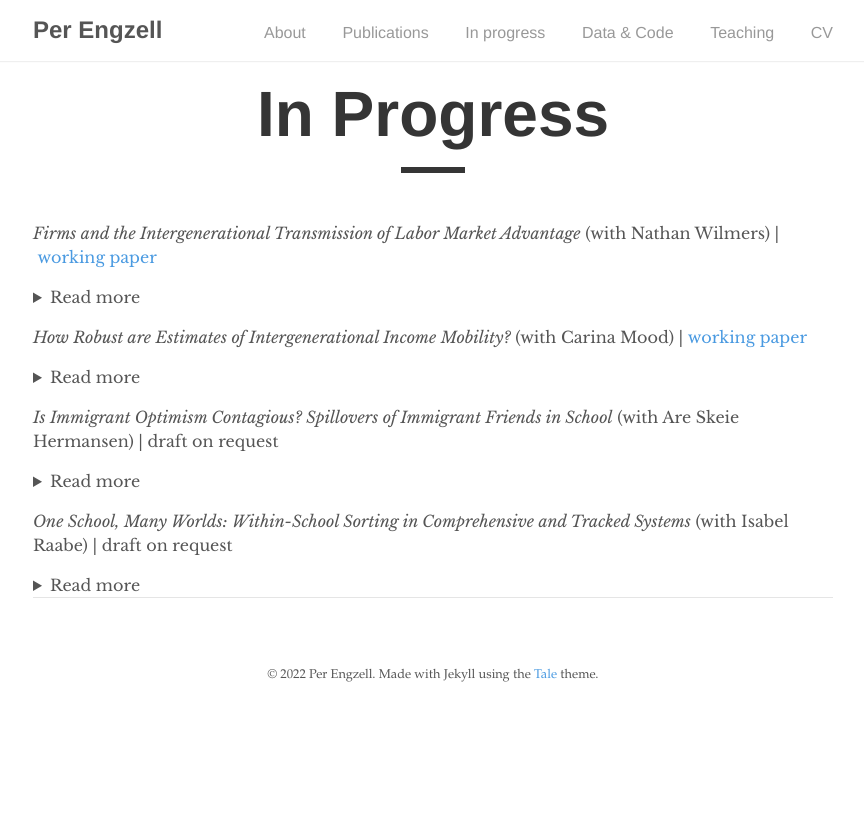
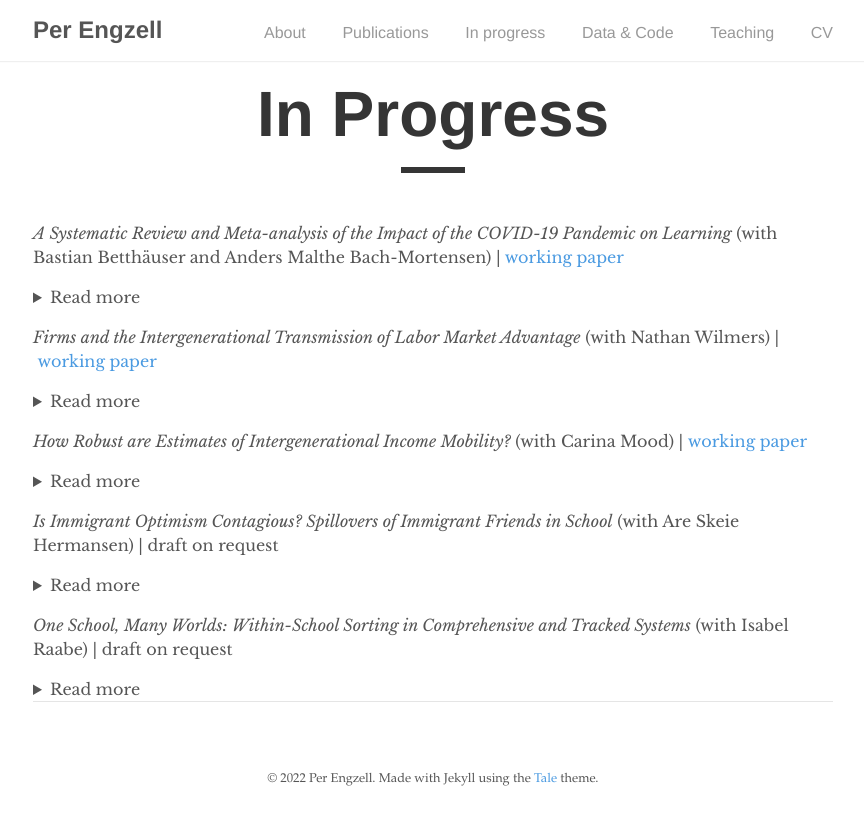
Before and after one commit to pengzell/pengzell.github.io, a Jekyll site: the page built from _pages/inprogress.md, in a window 1280 px wide. Shown: the top 825 px of the page, without its empty margins (207-1071 px from the left). Built offline with Jekyll 4.4.1, drawn with Linux system fonts in a browser that asks for light colours.

Commit message:
Update inprogress.md

```diff
--- a/_pages/inprogress.md
+++ b/_pages/inprogress.md
@@ -4,6 +4,12 @@ title: "In Progress"
 author: "Per Engzell"
 permalink: /inprogress/
 ---
+
+*A Systematic Review and Meta-analysis of the Impact of the COVID-19 Pandemic on Learning* (with Bastian Betthäuser and Anders Malthe Bach-Mortensen) | [working paper](https://osf.io/preprints/socarxiv/g2wuy)
+<details>
+<summary>Read more</summary>
+How has the COVID-19 pandemic affected learning progress among school-age children? Two years after the onset of the pandemic, a growing number of studies have addressed this question, but findings vary depending on context. We conduct a pre-registered systematic review, quality appraisal and meta-analysis of 34 studies across 12 countries to assess the magnitude of the effect of the pandemic on learning and the role of different factors in moderating this effect. We find a significant overall learning deficit early in the pandemic (Cohen’s d = -0.17, 95 c.i. [-0.22, -0.13]), which persists over time. Forgone learning was particularly large among children from low socio-economic backgrounds and in contexts with high excess mortality, longer school closures, and less-developed digital learning infrastructures. Future research should assess the effects of the COVID-19 pandemic in low- and middle-income countries, as existing studies mainly focus on high-income countries.
+</details>
 
 *Firms and the Intergenerational Transmission of Labor Market Advantage* (with Nathan Wilmers) | [working paper](https://osf.io/preprints/socarxiv/mv3e9)
 <details>
```
